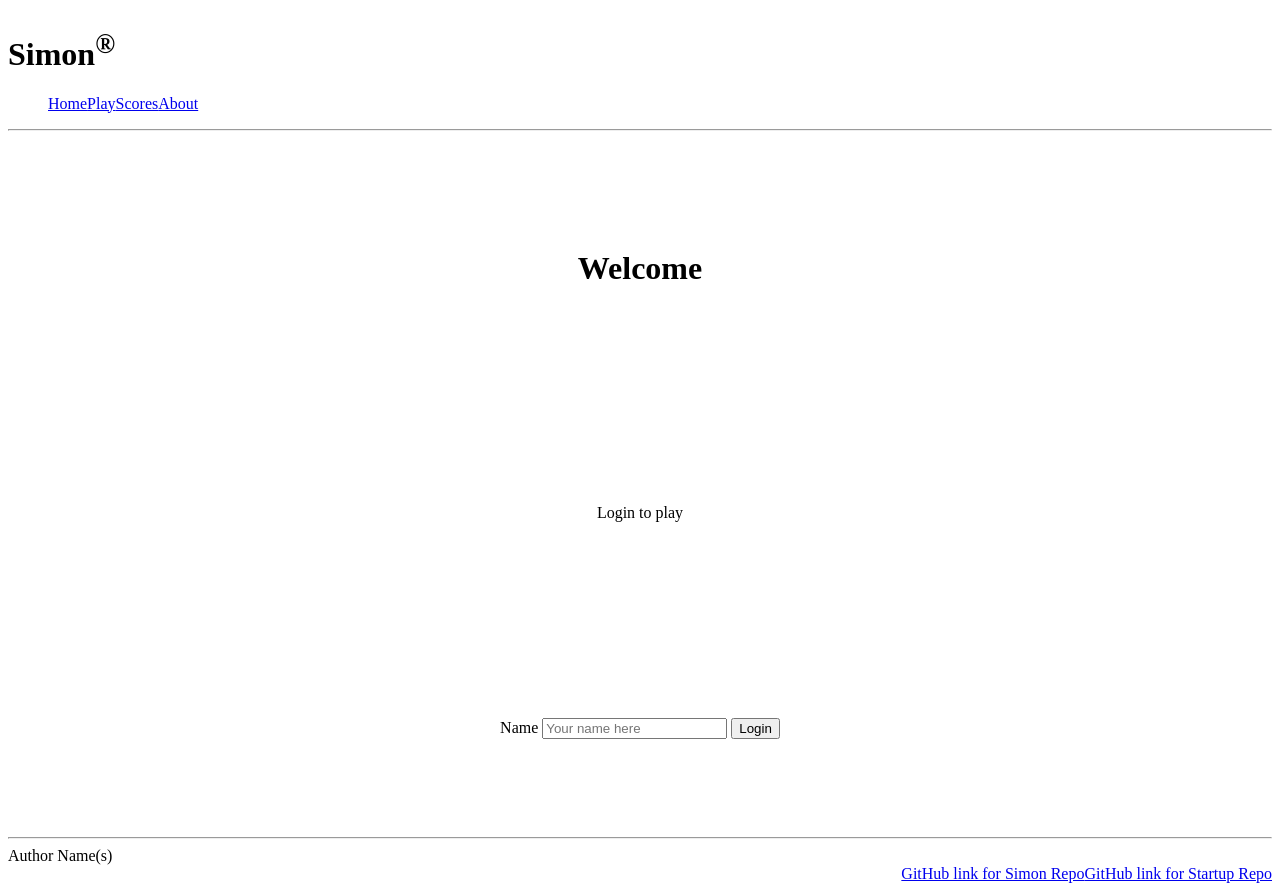
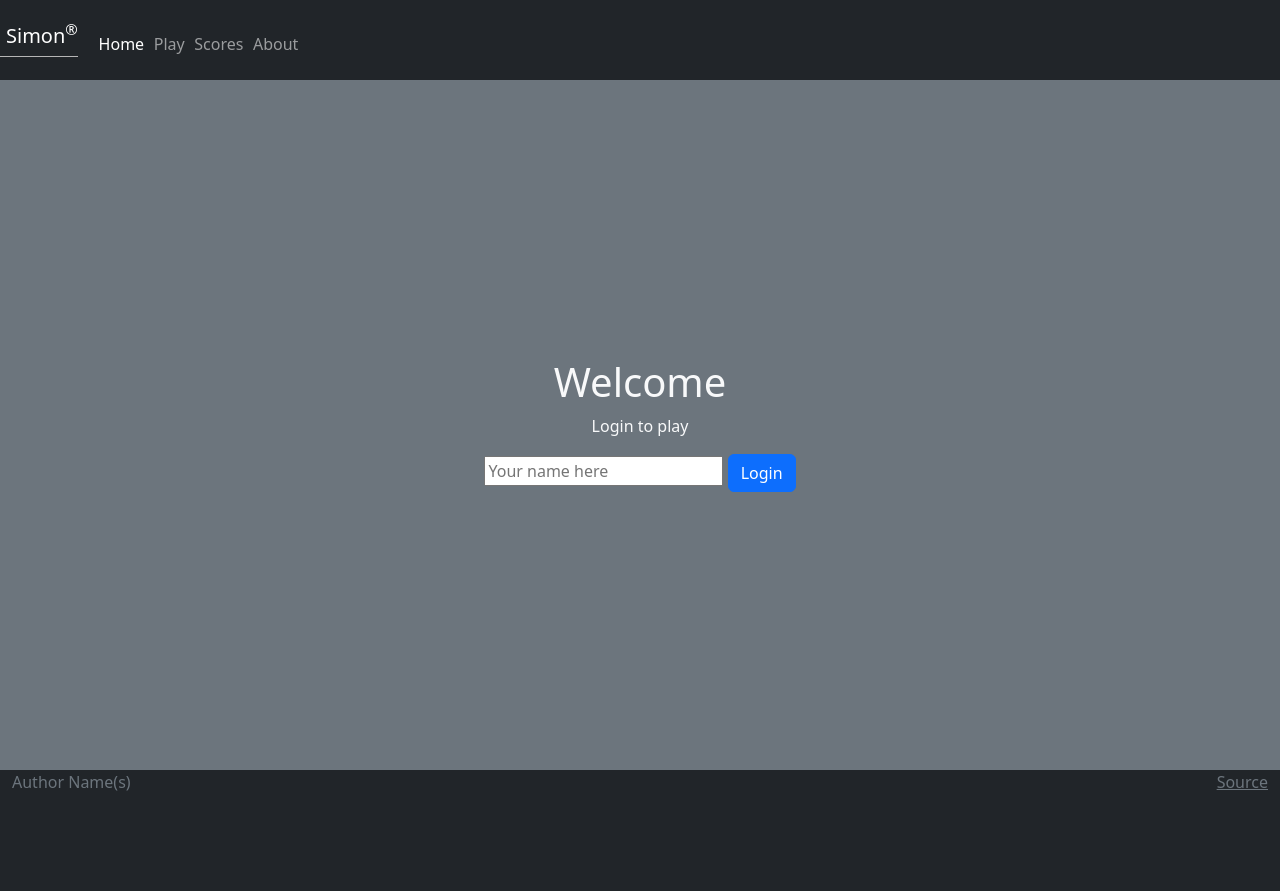
Before and after one commit to prescottjohnson/SimonNew, a plain HTML site: page index.html in a window 1280 px wide. After the commit the page ends 800 px from the top, so only its background shows below. Drawn offline with nearby package versions, Linux system fonts and the light colour scheme.

Commit message:
fixed classes for index.html

```diff
--- a/index.html
+++ b/index.html
@@ -6,45 +6,58 @@
     <meta name="viewport" content="width=device-width, initial-scale=1.0" />
     <title>Simon</title>
     <link rel="icon" href="favicon.ico" />
+
     <link rel="stylesheet" href="main.css" />
 
+    <!-- Include bootstrap CSS framework -->
+    <link
+      href="https://cdn.jsdelivr.net/npm/bootstrap@5.2.2/dist/css/bootstrap.min.css"
+      rel="stylesheet"
+      integrity="sha384-Zenh87qX5JnK2Jl0vWa8Ck2rdkQ2Bzep5IDxbcnCeuOxjzrPF/et3URy9Bv1WTRi"
+      crossorigin="anonymous"
+    />
   </head>
-  <body>
-    <!-- Use header, main, and footer elements to give semantic structure -->
-    <header>
-      <h1>Simon<sup>&reg;</sup></h1>
-
-      <!-- Navigation elements -->
-      <nav>
-        <!-- Menu is a semantic alternative to <ul> that represents an interaction -->
-        <menu>
-          <li><a href="index.html">Home</a></li>
-          <li><a href="play.html">Play</a></li>
-          <li><a href="scores.html">Scores</a></li>
-          <li><a href="about.html">About</a></li>
+  <body class="bg-dark text-light">
+    <header class="container-fluid">
+      <nav class="navbar fixed-top navbar-dark">
+        <a class="navbar-brand" href="#">Simon<sup>&reg;</sup></a>
+        <menu class="navbar-nav">
+          <li class="nav-item">
+            <a class="nav-link active" href="index.html">Home</a>
+          </li>
+          <li class="nav-item">
+            <a class="nav-link" href="play.html">Play</a>
+          </li>
+          <li class="nav-item">
+            <a class="nav-link" href="scores.html">Scores</a>
+          </li>
+          <li class="nav-item">
+            <a class="nav-link" href="about.html">About</a>
+          </li>
         </menu>
       </nav>
-
-      <!-- Since we don't have the ability to style we use old style HTML to give some visual formatting -->
-      <hr />
     </header>
 
-    <main>
+    <main class="container-fluid bg-secondary text-center">
+      <div>
         <h1>Welcome</h1>
         <p>Login to play</p>
         <form method="get" action="play.html">
-        <label for="name">Name</label>
           <input type="text" id="name" placeholder="Your name here" />
-        <button type="submit">Login</button>
+          <button type="submit" class="btn btn-primary">Login</button>
         </form>
+      </div>
     </main>
 
-    <footer>
-      <hr />
+    <footer class="bg-dark text-dark text-muted">
+      <div class="container-fluid">
         <span class="text-reset">Author Name(s)</span>
-      <br />
-      <a href="https://github.com/prescottjohnson/PrescottCS260">GitHub link for Startup Repo</a>
-      <a href="https://github.com/prescottjohnson/SimonNew">GitHub link for Simon Repo</a>
+        <a
+          class="text-reset"
+          href="https://github.com/webprogramming260/simon-css"
+          >Source</a
+        >
+      </div>
     </footer>
   </body>
 </html>
```
Lines whose indentation alone changed are shown as unchanged.
